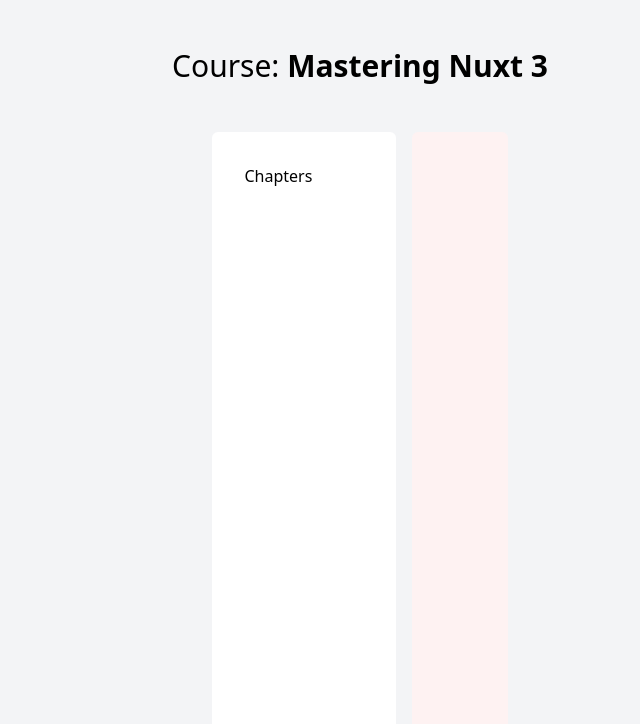
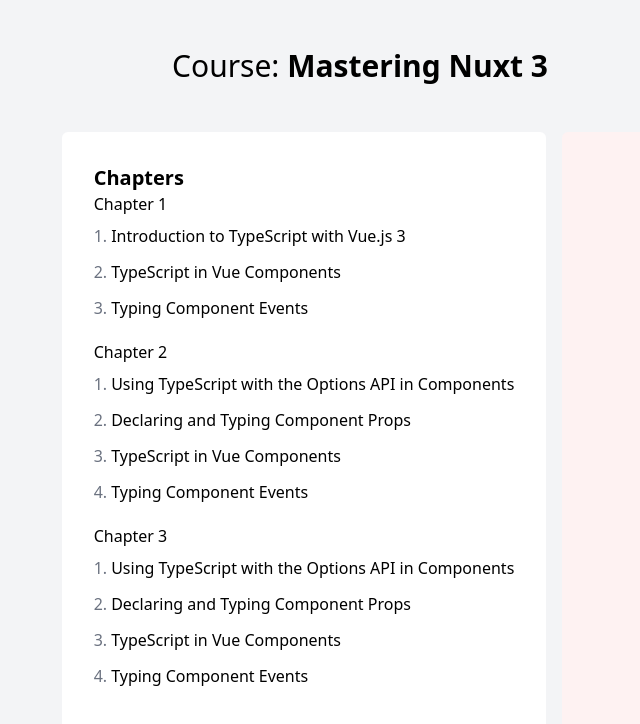
Before and after one commit to Sitthata/codeventure-nuxt-intern-project, a Nuxt app: page /course in a window 1280 px wide. Shown: the top 724 px of the page, without its empty margins (280-920 px from the left). Built offline with nearby package versions, Linux system fonts and the light colour scheme.

Commit message:
added chapter with Nuxt Link

```diff
--- a/pages/course.vue
+++ b/pages/course.vue
@@ -14,8 +14,24 @@
       <div
         class="prose mr-4 p-8 bg-white rounded-md min-w-[20ch] flex flex-col"
       >
-        <h3>Chapters</h3>
+        <h3 class="text-xl font-bold">Chapters</h3>
         <!-- All the lessons for the course listed here -->
+        <div
+          class="space-y-1 mb-4 flex flex-col"
+          v-for="chapter in chapters"
+          :key="chapter.slug"
+        >
+          <h4>{{ chapter.title }}</h4>
+          <NuxtLink
+            v-for="(lesson, index) in chapter.lessons"
+            :key="lesson.slug"
+            class="flex flex-row space-x-1 prose-sm font-normal py-1 px-4 -mx-4"
+            :to="`/course/chapter/${chapter.slug}/lesson/${lesson.slug}`"
+          >
+            <span class="text-gray-500">{{ index + 1 }}.</span>
+            <span class="link link-hover">{{ lesson.title }}</span>
+          </NuxtLink>
+        </div>
       </div>
       <div class="prose p-12 bg-red-50 rounded-md max-w-[75ch]">
         <NuxtPage />
@@ -23,3 +39,7 @@
     </div>
   </div>
 </template>
+
+<script setup lang="ts">
+const { chapters } = useCourse();
+</script>
```
